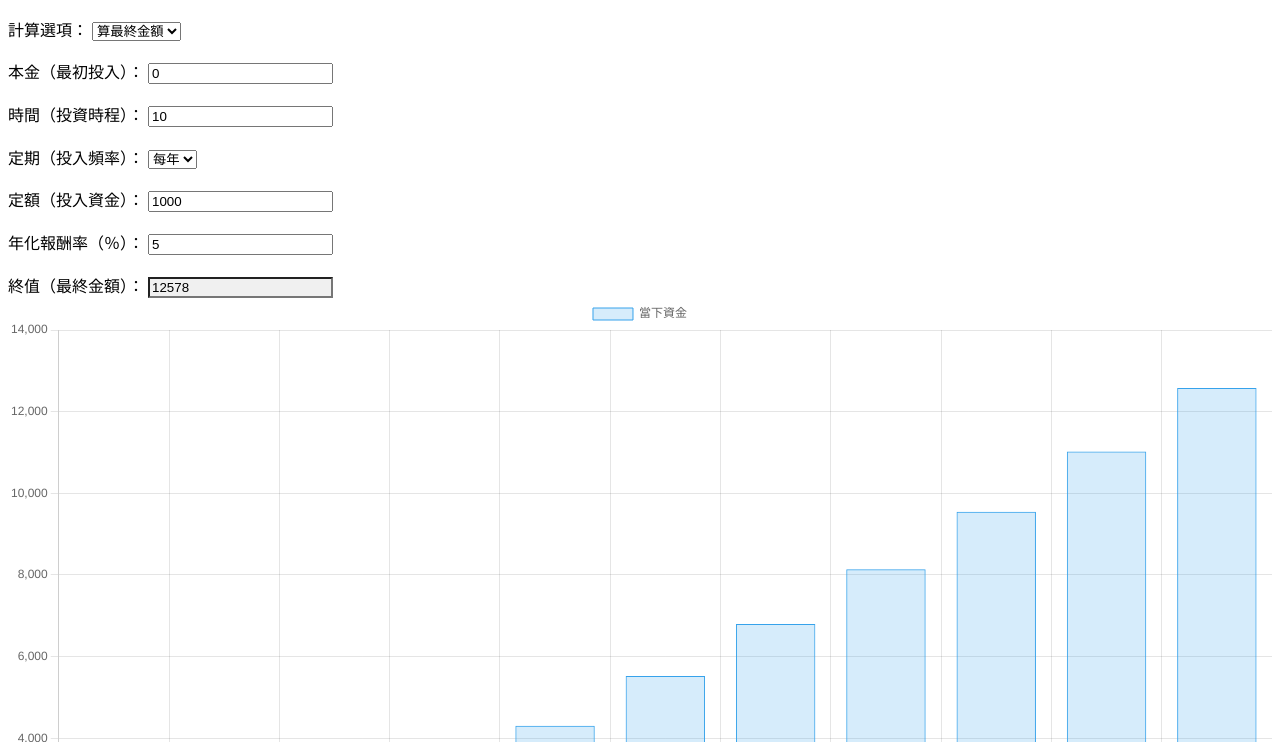
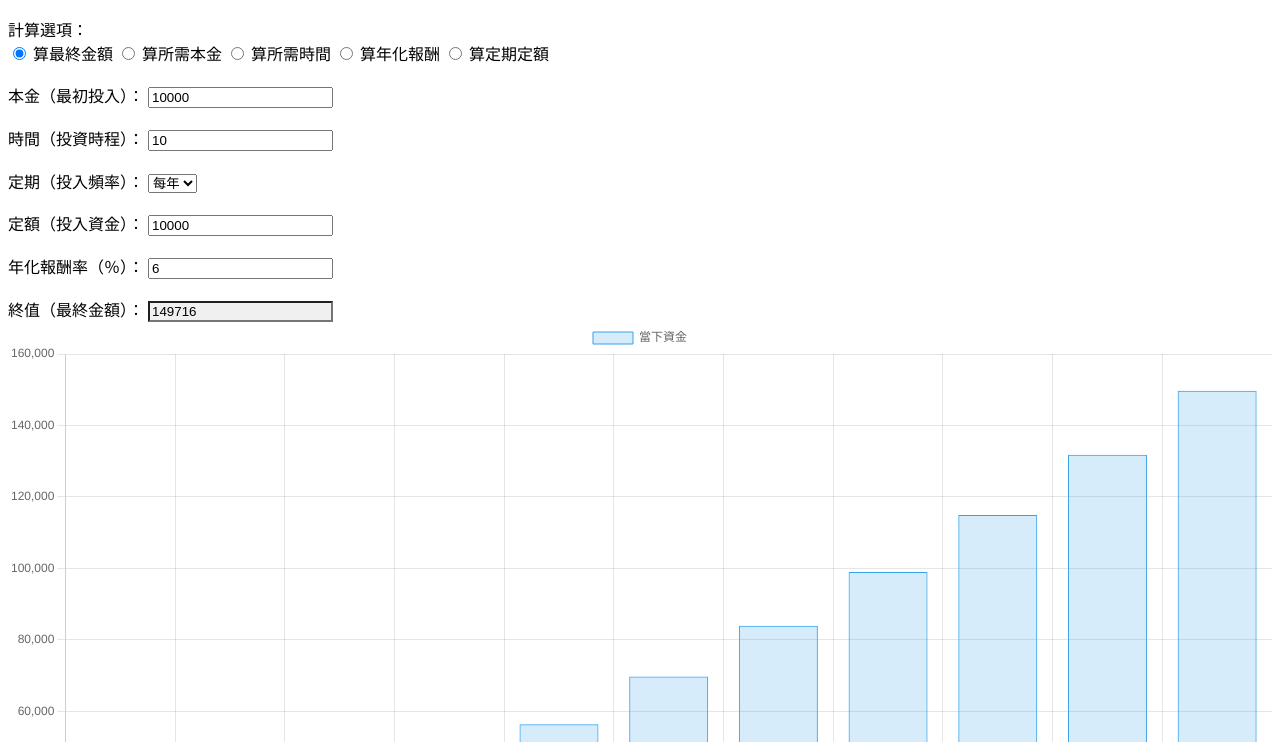
Before and after one commit to lichungtsai611/dollarCostAveraging, a plain HTML site: page index.html in a window 1280 px wide. Shown: the part 58-800 px from the top of the page. Drawn offline with nearby package versions, Linux system fonts and the light colour scheme.

Commit message:
1.1 version

```diff
--- a/index.html
+++ b/index.html
@@ -8,20 +8,21 @@
 <body>
     <h2>定期定額投資計算器</h2>
     <label for="calculationType">計算選項：</label>
-    <select id="calculationType" name="calculationType">
-        <option value="fv" selected>算最終金額</option>
-        <option value="pv">算所需本金</option>
-        <option value="yrs">算所需時間</option>
-        <option value="ear">算年化報酬</option>
-        <option value="pmt">算定期定額</option>
-    </select><br><br>
 
     <form id="investmentForm">
+        <label><input type="radio" name="calculationType" value="fv" checked> 算最終金額</label>
+        <label><input type="radio" name="calculationType" value="pv"> 算所需本金</label>
+        <label><input type="radio" name="calculationType" value="yrs"> 算所需時間</label>
+        <label><input type="radio" name="calculationType" value="ear"> 算年化報酬</label>
+        <label><input type="radio" name="calculationType" value="pmt"> 算定期定額</label>
+
+        <br><br>
+
         <label for="pv">本金（最初投入）：</label>
-        <input type="number" step="100" id="pv" name="pv" value = "0"><br><br>
+        <input type="number" step="10000" id="pv" name="pv" value = "10000"><br><br>
 
         <label for="yrs">時間（投資時程）：</label>
-        <input type="number" id="yrs" name="yrs" value = "10"><br><br>
+        <input type="number" step="1" id="yrs" name="yrs" value = "10"><br><br>
 
         <label for="frequency">定期（投入頻率）：</label>
         <select id="frequency" name="frequency">
@@ -31,13 +32,13 @@
         </select><br><br>
 
         <label for="pmt">定額（投入資金）：</label>
-        <input type="number" step="100" id="pmt" name="pmt" value = "1000"><br><br>
+        <input type="number" step="1000" id="pmt" name="pmt" value = "10000"><br><br>
 
         <label for="ear">年化報酬率（％）：</label>
-        <input type="number" step="0.1" id="ear" name="ear" value = "5"><br><br>
+        <input type="number" step="1" id="ear" name="ear" value = "6"><br><br>
 
         <label for="fv">終值（最終金額）：</label>
-        <input type="number" step="100" id="fv" name="fv" readonly style="background-color: #f0f0f0;" value="0">
+        <input type="number" step="1000000" id="fv" name="fv" readonly style="background-color: #f0f0f0;" value="0">
 
     </form>
     <canvas id="investmentChart" width="400" height="200"></canvas>
--- a/investmentCalculator.js
+++ b/investmentCalculator.js
@@ -1,13 +1,19 @@
 var chartInstance = null; // 在函数外部定义一个变量来持有图表实例
 
 document.addEventListener('DOMContentLoaded', function() {
-    // 初始调用一次以显示默认值的结果
-    updateCalculationFunction();
+    // 绑定单选按钮事件监听器
+    updateCalculationFunctionForRadio();
+
+    // 直接调用默认计算函数以生成图表
+    calculateFV();
 });
 
-function updateCalculationFunction() {
-    var calculationType = document.getElementById('calculationType').value;
-    // 根据下拉菜单的值动态更改事件监听器绑定的函数
+function updateCalculationFunctionForRadio() {
+    var calculationTypes = document.querySelectorAll('input[name="calculationType"]');
+    calculationTypes.forEach(function(radio) {
+        radio.addEventListener('change', function() {
+            var calculationType = this.value; // 获取当前选中的单选按钮的值
+            // 根据单选按钮的值动态更改事件监听器绑定的函数
             switch (calculationType) {
                 case 'ear':
                     bindEventListeners(calculateEAR);
@@ -25,11 +31,16 @@ function updateCalculationFunction() {
                     bindEventListeners(calculatePMT);
                     break;
                 default:
-            // 如果没有匹配的case，默认使用calculateFV
                     bindEventListeners(calculateFV);
                     break;
             }
+        });
+    });
+    // 由于页面加载时默认选择的是计算FV，直接调用calculateFV()即可
+    // calculateFV(); // 若需要在用户更改选择时才更新，可将此行移至相应的case内
 }
+
+// 确保其他函数（如calculateFV等）已正确定义且可以执行。
 
 function bindEventListeners(calculationFunction) {
     var inputs = document.querySelectorAll('#investmentForm input, #investmentForm select');
```
Lines whose indentation alone changed are shown as unchanged.
